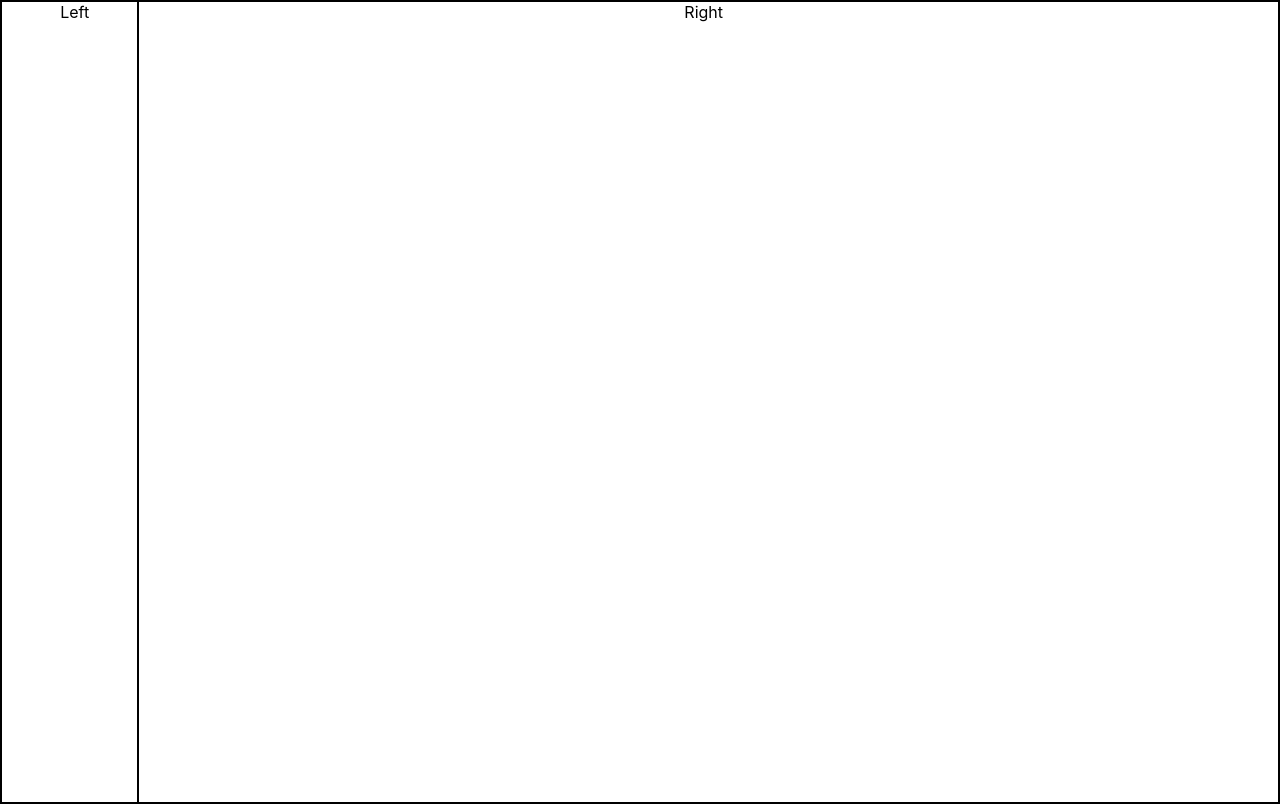
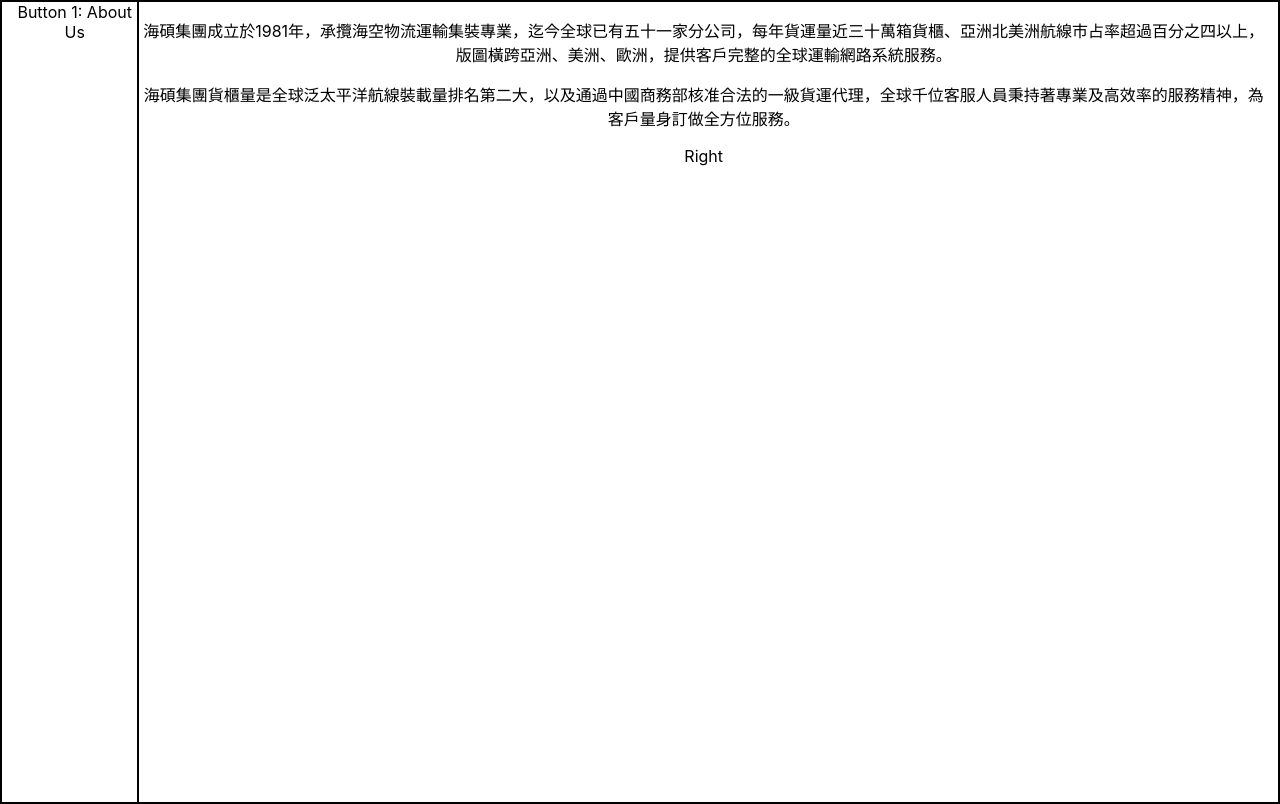
Before and after one commit to zooeypeng/simple-login, a React (Create React App) app: page / in a window 1280 px wide. Built offline with nearby package versions, Linux system fonts and the light colour scheme.

Commit message:
feat: add about us.

```diff
--- a/src/Left.js
+++ b/src/Left.js
@@ -3,8 +3,8 @@
 function Left() {
   return (
     <div className="Left">
-		Left
-	</div>
+      <div>Button 1: About Us</div>
+    </div>
   );
 }
 
--- a/src/Right.js
+++ b/src/Right.js
@@ -1,8 +1,22 @@
 import './Right.css';
+
+const AboutUs = () => {
+  return (
+    <>
+      <p>
+        海碩集團成立於1981年，承攬海空物流運輸集裝專業，迄今全球已有五十一家分公司，每年貨運量近三十萬箱貨櫃、亞洲北美洲航線市占率超過百分之四以上，版圖橫跨亞洲、美洲、歐洲，提供客戶完整的全球運輸網路系統服務。
+      </p>
+      <p>
+      海碩集團貨櫃量是全球泛太平洋航線裝載量排名第二大，以及通過中國商務部核准合法的一級貨運代理，全球千位客服人員秉持著專業及高效率的服務精神，為客戶量身訂做全方位服務。
+      </p>
+    </>
+  )
+}
 
 function Right() {
   return (
     <div className="Right">
+      <AboutUs />
 		Right
 	</div>
   );
```
